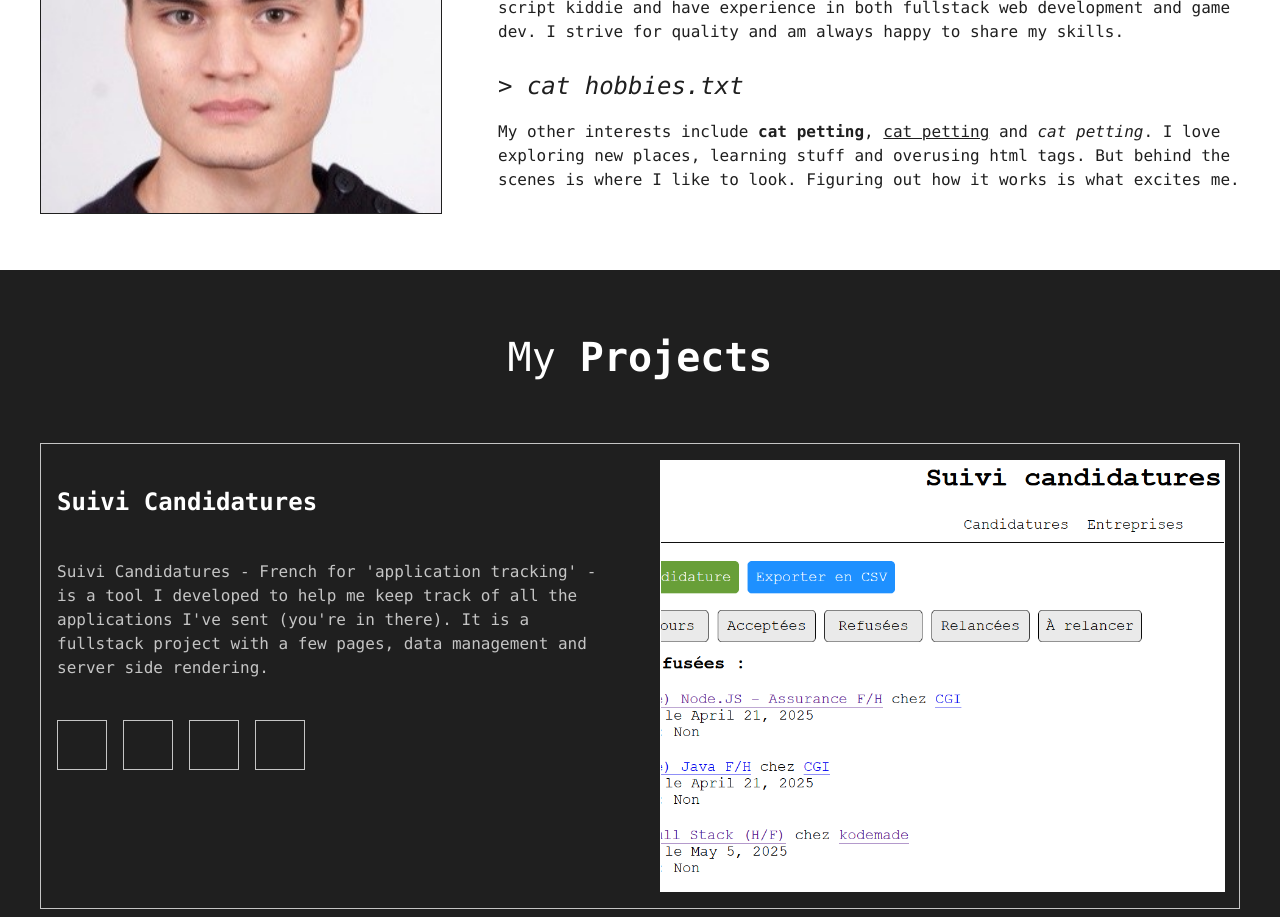
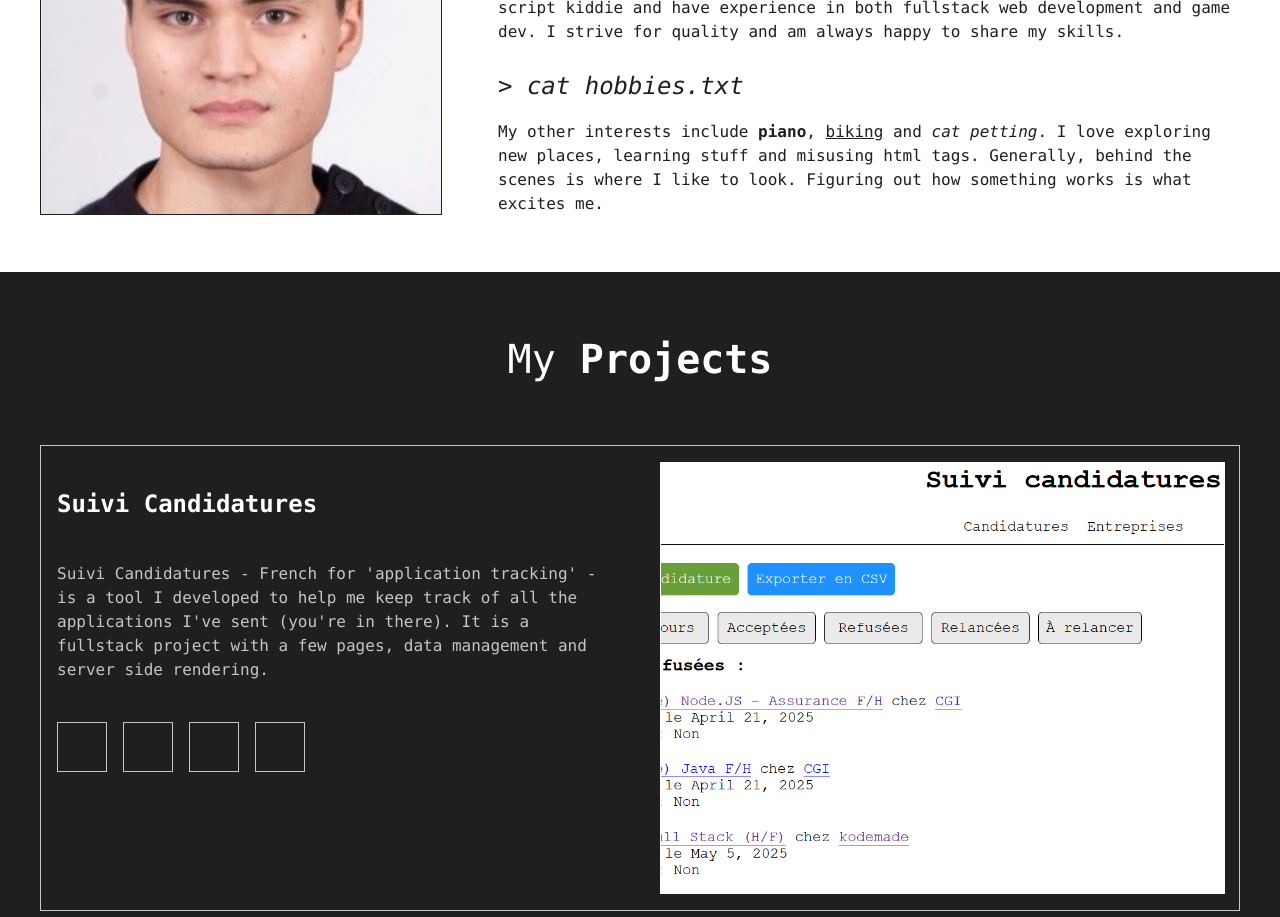
Before and after one commit to GDami/portfolio, a React (Vite) app: page / in a window 1280 px wide. Shown: the part 1360-2277 px from the top of the page. Built offline with nearby package versions, Linux system fonts and the light colour scheme; some icons are missing.

Commit message:
updated the hobbies text

```diff
--- a/src/about/About.tsx
+++ b/src/about/About.tsx
@@ -15,7 +15,7 @@ export function About() {
                 <p>{generalDescription}</p>
                 <br></br>
                 <h2>&gt; cat hobbies.txt</h2>
-                <p>My other interests include <b>cat petting</b>, <u>cat petting</u> and <em>cat petting</em>. I love exploring new places, learning stuff and overusing html tags. But behind the scenes is where I like to look. Figuring out how it works is what excites me.</p>
+                <p>My other interests include <b>piano</b>, <u>biking</u> and <em>cat petting</em>. I love exploring new places, learning stuff and misusing html tags. Generally, behind the scenes is where I like to look. Figuring out how something works is what excites me.</p>
 
             </div>
         </div>
```
